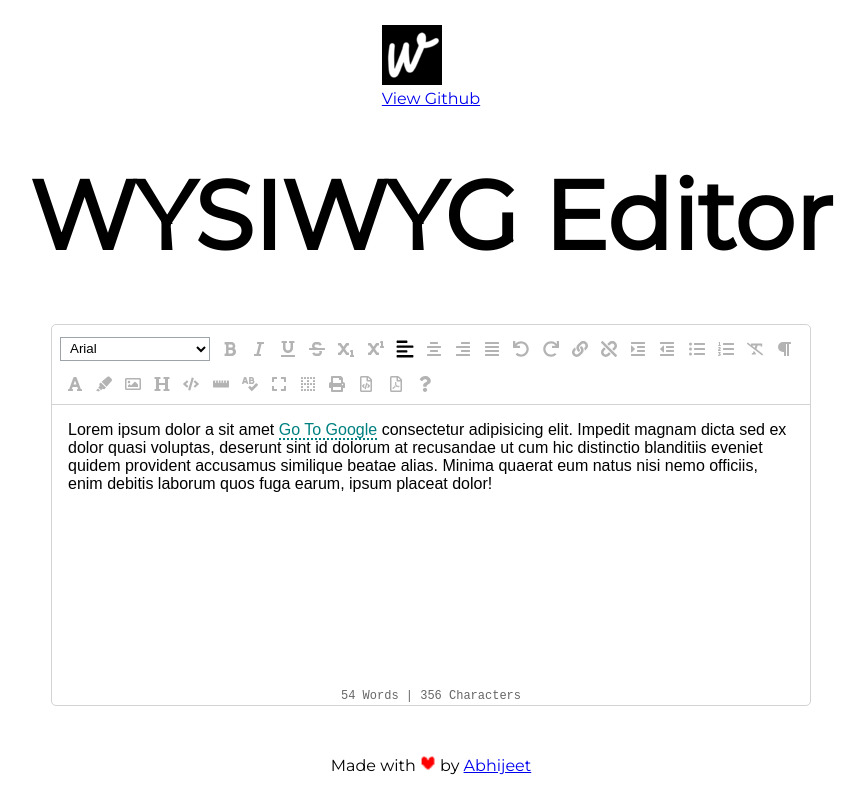
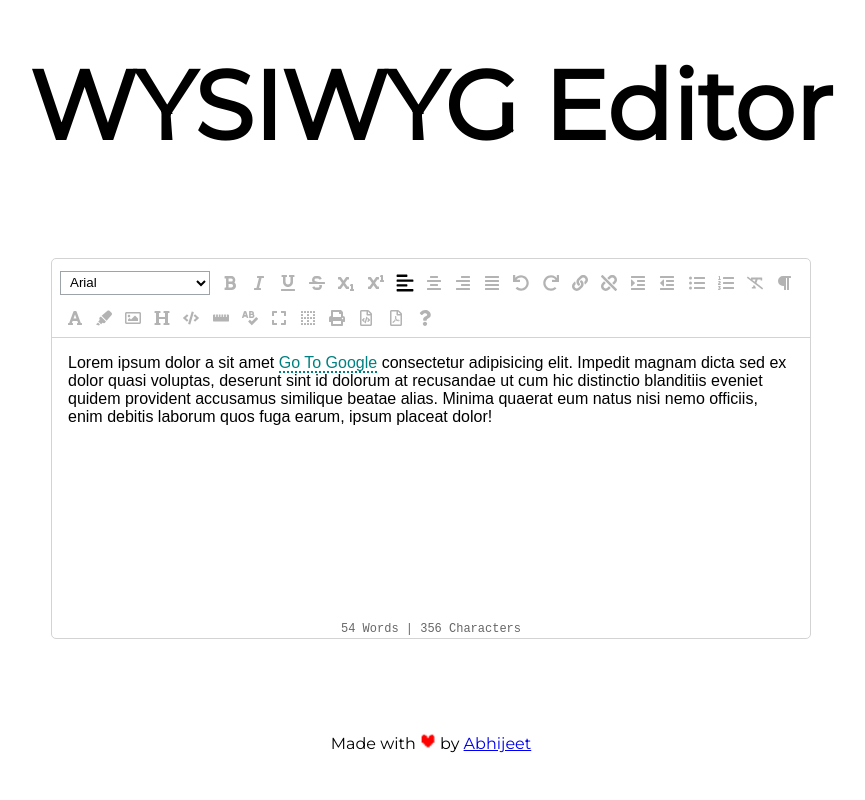
Before and after one commit to abhijeet-saxena/wysiwyg, a website with bundled scripts: page src/index.html in a window 1280 px wide. Shown: the whole page, without its empty margins (209-1074 px from the left). Built offline with nearby package versions, Linux system fonts and the light colour scheme.

Commit message:
Revert "feat(app): Add logos of editor"
This reverts commit 3c17dc4c30e962021fe3e05eadad64c79ef5bada.

```diff
--- a/src/index.html
+++ b/src/index.html
@@ -3,22 +3,11 @@
   <head>
     <meta charset="UTF-8" />
     <meta name="viewport" content="width=device-width, initial-scale=1.0" />
-    <title>WYSIWYG Editor</title>
+    <title>WYSIWYG</title>
     <link rel="stylesheet" href="./styles/styles.css" />
-    <link rel="shortcut icon" href="./favicon.ico" type="image/x-icon" />
   </head>
 
   <body>
-    <nav>
-      <div class="logo">
-        <img src="./logo.png" alt="WYSIWYG Editor" />
-      </div>
-      <div class="about">
-        <a href="https://github.com/itsRockyy/wysiwyg" target="_blank"
-          >View Github</a
-        >
-      </div>
-    </nav>
     <header>
       <h1>WYSIWYG Editor</h1>
     </header>
@@ -46,7 +35,8 @@
           fill="red"
         />
       </svg>
-      by <a href="https://github.com/itsRockyy" target="_blank"> Abhijeet </a>
+      by
+      <a href="https://github.com/itsRockyy" target="_blank"> Abhijeet</a>
     </footer>
   </body>
 
```
Also changed, not shown: src/logo.png (deleted).
